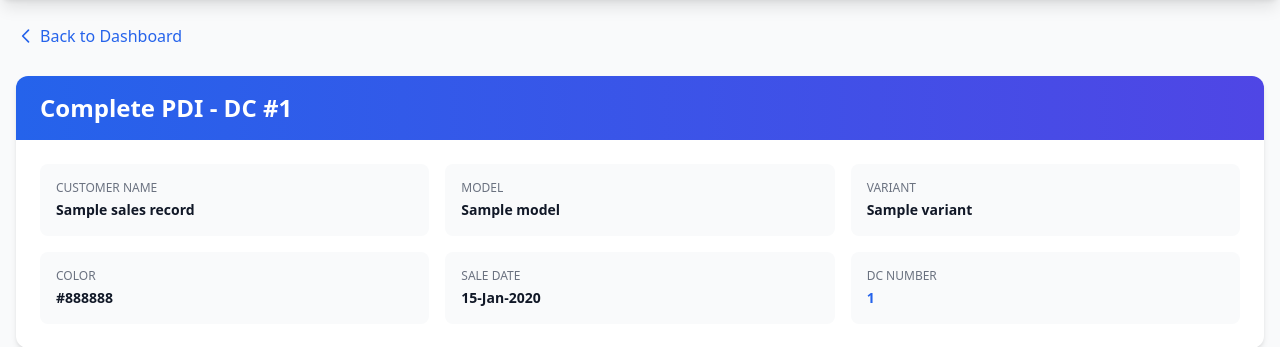
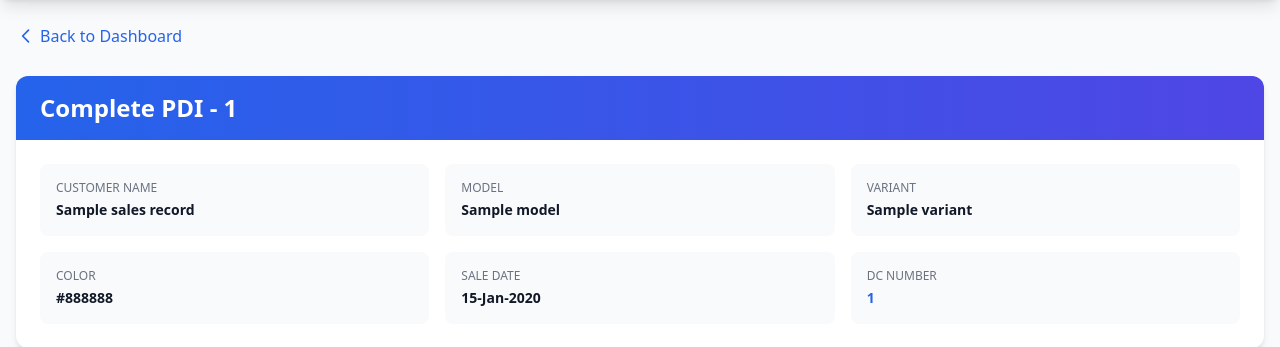
Before and after one commit to akashkatakam/pdi-control-center, a FastAPI app: template templates/mechanic_pdi_form.html in a window 1280 px wide. Shown: the part 114-461 px from the top of the page. Run offline with FastAPI, Linux system fonts and the light colour scheme; the template is opened without the code that fills it: most values are stand-ins (such as "Sample title", 1, 10 or a date in 2020); some libraries are stand-ins or nearby versions.

Commit message:
Mechanic view completely working

```diff
--- a/templates/mechanic_dashboard.html
+++ b/templates/mechanic_dashboard.html
@@ -83,7 +83,7 @@
                         <div class="flex-1">
                             <div class="flex items-center space-x-3 mb-2">
                                 <span class="bg-blue-100 text-blue-800 px-3 py-1 rounded-full text-sm font-semibold">
-                                    DC: {{ task.dc_number }}
+                                    {{ task.dc_number }}
                                 </span>
                                 {% if task.chassis == "Not Scanned" %}
                                 <span class="bg-red-100 text-red-800 px-3 py-1 rounded-full text-xs font-semibold">
--- a/templates/mechanic_pdi_form.html
+++ b/templates/mechanic_pdi_form.html
@@ -40,7 +40,7 @@
     <!-- Sale Details Card -->
     <div class="bg-white rounded-xl shadow-md overflow-hidden">
         <div class="bg-gradient-to-r from-blue-600 to-indigo-600 px-6 py-4">
-            <h1 class="text-2xl font-bold text-white">Complete PDI - DC #{{ sales_record.DC_Number or sales_record.id }}</h1>
+            <h1 class="text-2xl font-bold text-white">Complete PDI - {{ sales_record.DC_Number or sales_record.id }}</h1>
         </div>
 
         <div class="p-6">
```
